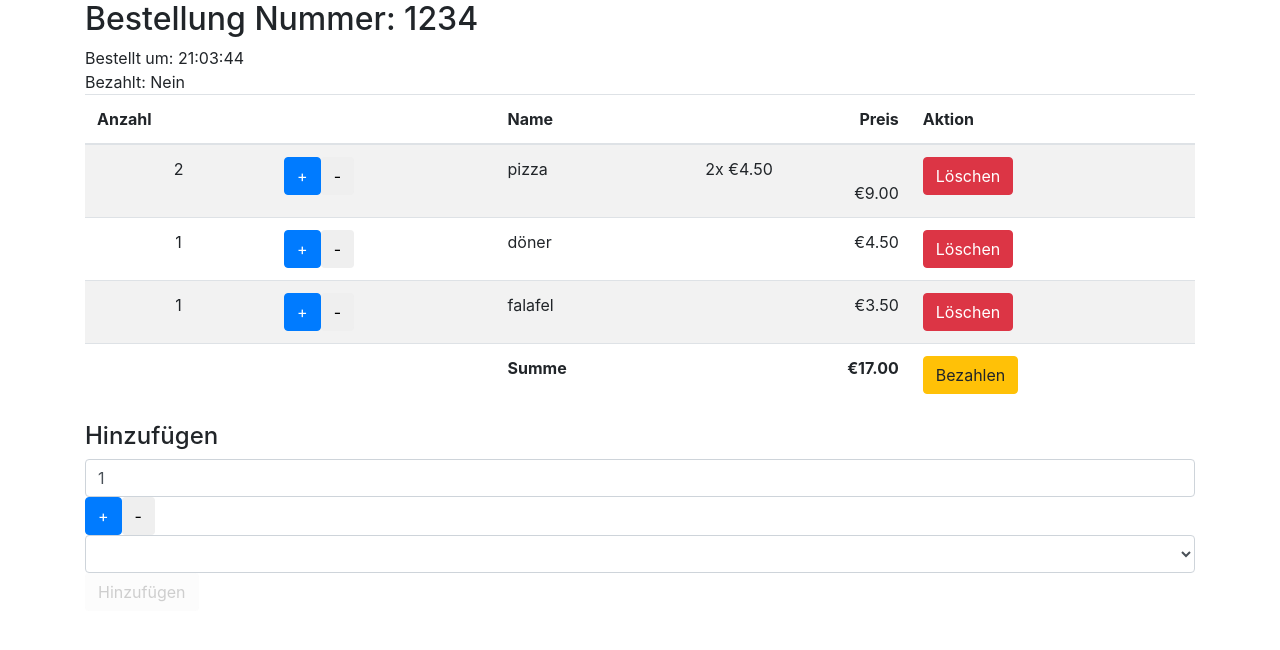
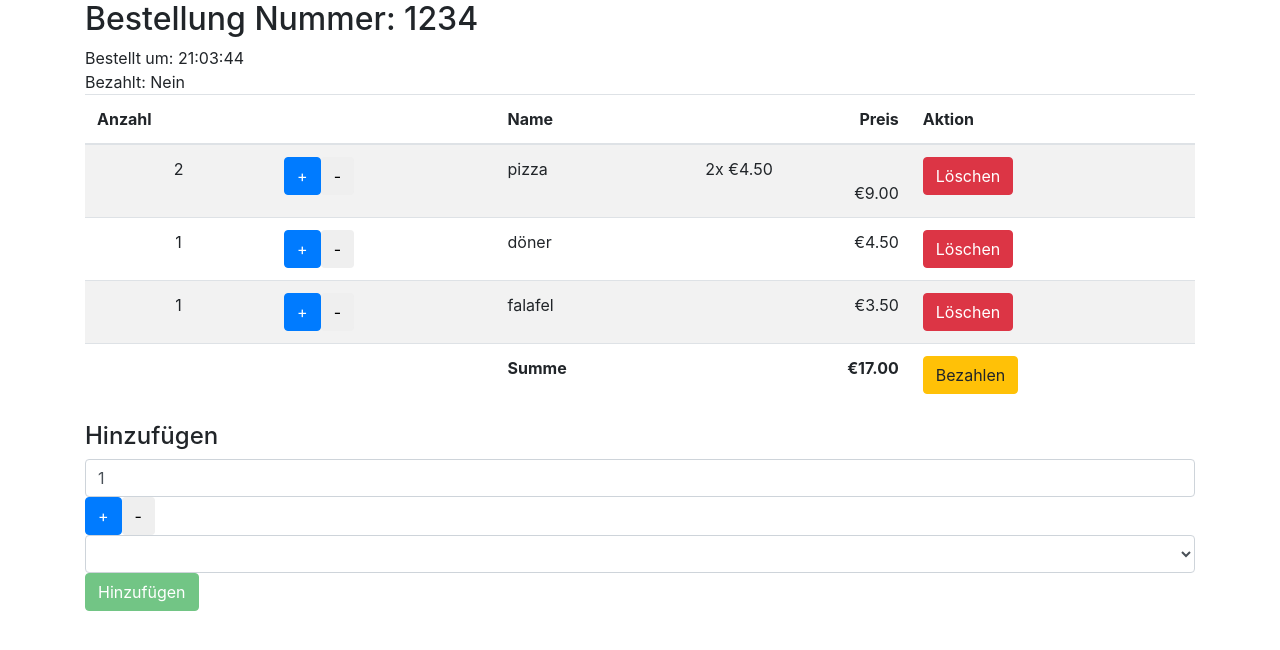
Before and after one commit to mad73923/order-master, an Angular app: page / in a window 1280 px wide. Shown: the top 650 px of the page. Built offline with nearby package versions, Linux system fonts and the light colour scheme.

Commit message:
button success

```diff
--- a/src/app/add-order-item/add-order-item.component.html
+++ b/src/app/add-order-item/add-order-item.component.html
@@ -4,5 +4,5 @@
   <select class="form-control" required [(ngModel)]="selectedItem" name="test">
     <option *ngFor="let item of config.availableItems" [ngValue]="item">{{item.name}}</option>
   </select>
-  <button type="submit" class="btn" (click)="addItem()" [disabled]="!title.valid || selectedItem===undefined">Hinzufügen</button>
+  <button type="submit" class="btn btn-success" (click)="addItem()" [disabled]="!title.valid || selectedItem===undefined">Hinzufügen</button>
 </form>
```
